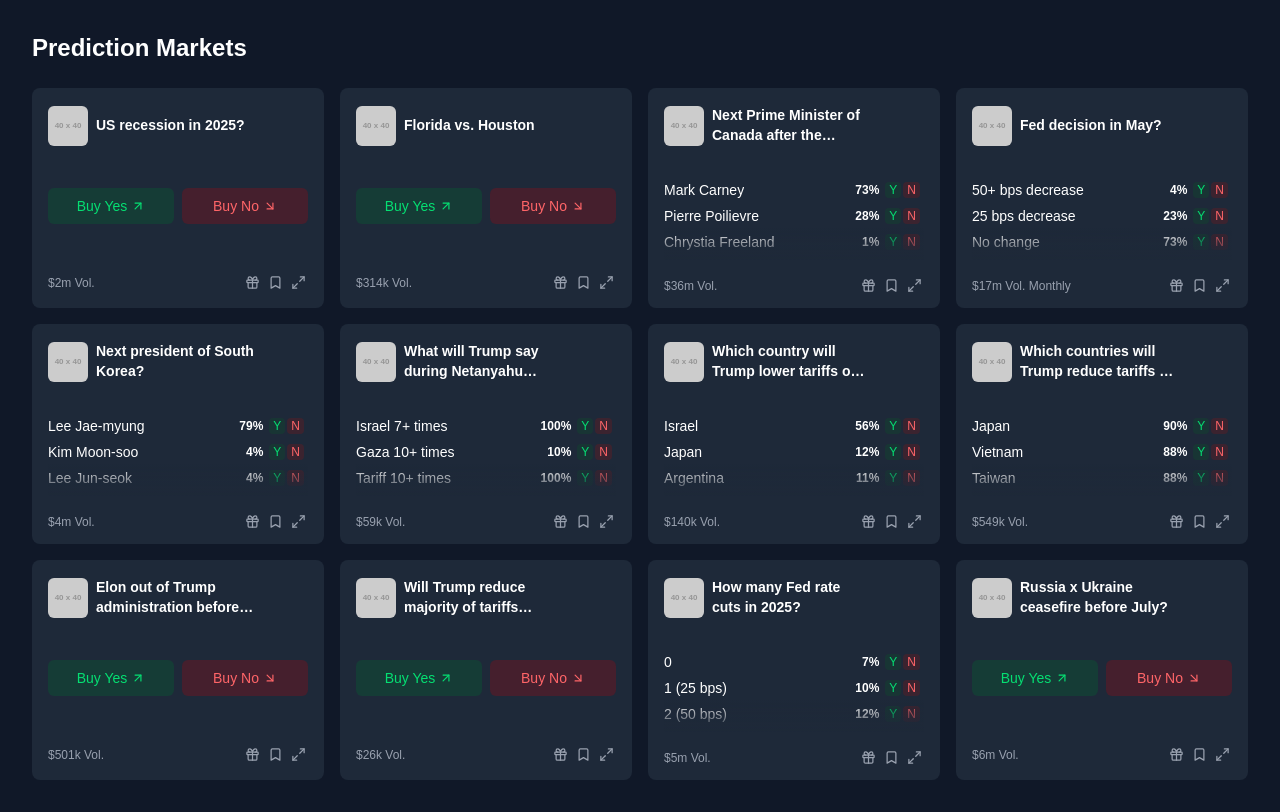
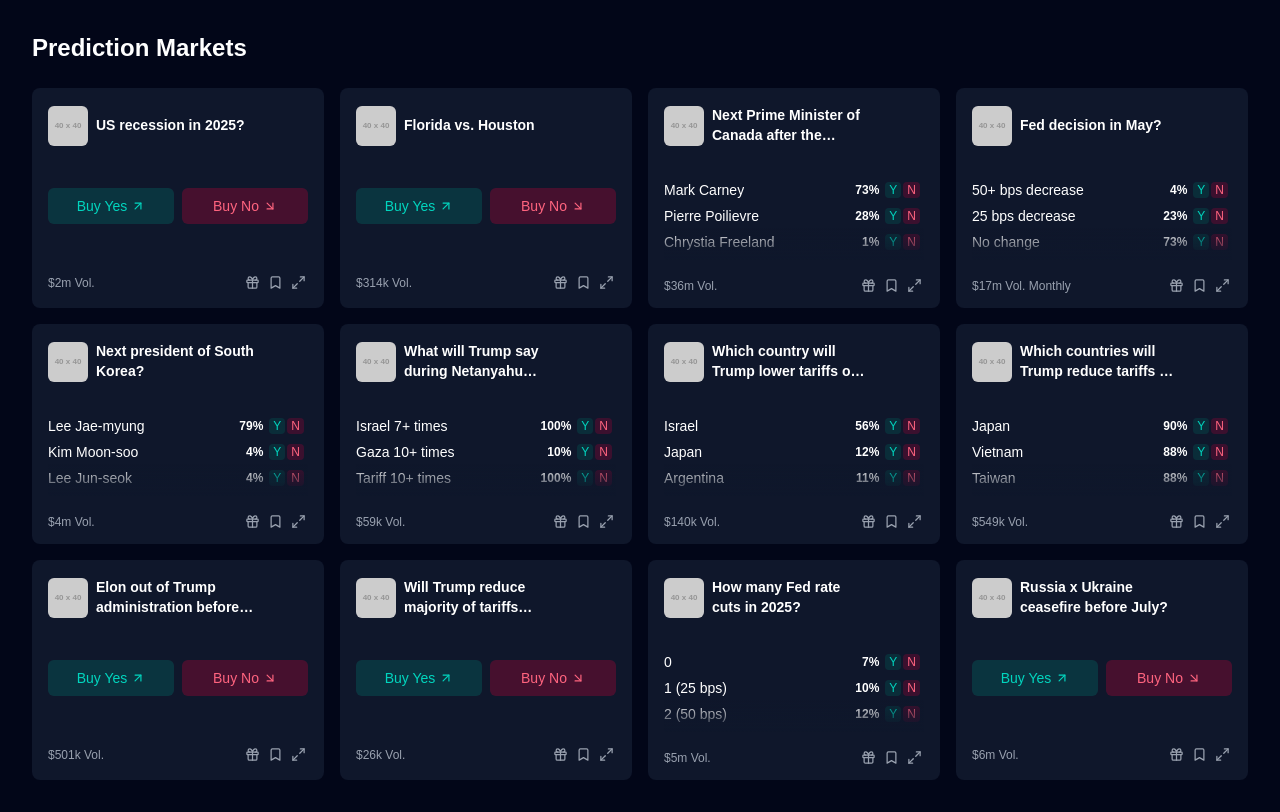
Before and after one commit to ewang0/card-grid-expandable, a Next.js app: page / in a window 1280 px wide. Built offline with nearby package versions, Linux system fonts and the light colour scheme.

Commit message:
update color scheme

```diff
--- a/app/components/expanding-card-grid.tsx
+++ b/app/components/expanding-card-grid.tsx
@@ -214,7 +214,7 @@ export default function ExpandingCardGrid() {
           <motion.div
             key={card.id}
             layout
-            className="bg-gray-800 rounded-lg overflow-hidden transition-shadow hover:shadow-lg group"
+            className="bg-slate-900 rounded-lg overflow-hidden transition-shadow hover:shadow-lg group"
             style={{
               gridRow: isExpanded ? "span 2" : "span 1",
               height: isExpanded ? "456px" : "220px", // Increased height to fully span 2 rows
@@ -238,10 +238,7 @@ export default function ExpandingCardGrid() {
               </motion.div>
 
               {/* Content */}
-              <motion.div
-                layout="position"
-                className={`flex-grow relative ${isExpanded ? "overflow-y-auto" : ""}`}
-              >
+              <motion.div layout="position" className={`flex-grow relative ${isExpanded ? "overflow-y-auto" : ""}`}>
                 {hasOptions ? (
                   <div className="relative">
                     {/* Scrollable options container with different max-height based on expanded state */}
@@ -251,13 +248,21 @@ export default function ExpandingCardGrid() {
                       }`}
                     >
                       {card.options?.map((option, index) => (
-                        <motion.div key={index} layout="position" className="flex justify-between items-center mb-1.5">
+                        <motion.div
+                          key={index}
+                          layout="position"
+                          className="flex justify-between items-center mb-1.5 group"
+                        >
                           <span className="text-sm truncate max-w-[60%]">{option.name}</span>
                           <div className="flex items-center gap-1.5 flex-shrink-0">
                             <span className="font-semibold text-xs">{option.percentage}%</span>
                             <div className="flex gap-0.5">
-                              <span className="text-xs px-1 rounded bg-green-900/30 text-green-400">Y</span>
-                              <span className="text-xs px-1 rounded bg-red-900/30 text-red-400">N</span>
+                              <span className="text-xs px-1 rounded bg-teal-800/30 text-teal-400 group-hover:bg-teal-700/40 group-hover:text-teal-300 transition-colors duration-200">
+                                Y
+                              </span>
+                              <span className="text-xs px-1 rounded bg-rose-800/30 text-rose-400 group-hover:bg-rose-700/40 group-hover:text-rose-300 transition-colors duration-200">
+                                N
+                              </span>
                             </div>
                           </div>
                         </motion.div>
@@ -266,17 +271,17 @@ export default function ExpandingCardGrid() {
 
                     {/* Fade effect at the bottom when not expanded */}
                     {!isExpanded && (
-                      <div className="absolute bottom-0 left-0 right-0 h-8 bg-gradient-to-t from-gray-800 to-transparent pointer-events-none"></div>
+                      <div className="absolute bottom-0 left-0 right-0 h-8 bg-gradient-to-t from-slate-900 to-transparent pointer-events-none"></div>
                     )}
                   </div>
                 ) : (
                   <motion.div layout="position">
                     {/* Buy buttons */}
                     <motion.div layout="position" className="mt-2 grid grid-cols-2 gap-2">
-                      <button className="flex justify-center items-center gap-1 py-2 bg-green-800/30 text-green-400 rounded-md text-sm">
+                      <button className="flex justify-center items-center gap-1 py-2 bg-teal-700/30 hover:bg-teal-600/40 text-teal-400 hover:text-teal-300 rounded-md text-sm transition-colors duration-200">
                         Buy Yes <ArrowUpRight size={14} />
                       </button>
-                      <button className="flex justify-center items-center gap-1 py-2 bg-red-800/30 text-red-400 rounded-md text-sm">
+                      <button className="flex justify-center items-center gap-1 py-2 bg-rose-700/30 hover:bg-rose-600/40 text-rose-400 hover:text-rose-300 rounded-md text-sm transition-colors duration-200">
                         Buy No <ArrowDownRight size={14} />
                       </button>
                     </motion.div>
@@ -324,7 +329,7 @@ export default function ExpandingCardGrid() {
 
                 {/* Shadow at the bottom of scrollable content - keep this outside the AnimatePresence */}
                 {isExpanded && (
-                  <div className="absolute bottom-[10px] left-0 right-0 h-8 bg-gradient-to-t from-gray-800 to-transparent pointer-events-none"></div>
+                  <div className="absolute bottom-[10px] left-0 right-0 h-8 bg-gradient-to-t from-slate-900 to-transparent pointer-events-none"></div>
                 )}
               </motion.div>
 
@@ -334,15 +339,15 @@ export default function ExpandingCardGrid() {
                   {card.volume} {card.monthly && "Monthly"}
                 </span>
                 <div className="flex gap-1">
-                  <div className="hover:bg-gray-700 p-0.5 rounded cursor-pointer">
+                  <div className="hover:bg-slate-800 p-0.5 rounded cursor-pointer">
                     <Gift size={15} />
                   </div>
-                  <div className="hover:bg-gray-700 p-0.5 rounded cursor-pointer">
+                  <div className="hover:bg-slate-800 p-0.5 rounded cursor-pointer">
                     <Bookmark size={15} />
                   </div>
                   <button
                     onClick={() => toggleExpand(card.id)}
-                    className="text-gray-400 hover:text-white hover:bg-gray-700 p-0.5 rounded transition-colors flex-shrink-0 cursor-pointer"
+                    className="text-gray-400 hover:text-white hover:bg-slate-800 p-0.5 rounded transition-colors flex-shrink-0 cursor-pointer"
                     aria-label={isExpanded ? "Collapse card" : "Expand card"}
                   >
                     {isExpanded ? <Minimize2 size={15} /> : <Maximize2 size={15} />}
--- a/app/components/price-chart.tsx
+++ b/app/components/price-chart.tsx
@@ -1,7 +1,15 @@
 "use client"
 
 import { useEffect, useRef, useState } from "react"
-import { createChart, ColorType, LineStyle, CrosshairMode, ChartOptions, DeepPartial, Time } from "lightweight-charts"
+import {
+  createChart,
+  ColorType,
+  LineStyle,
+  CrosshairMode,
+  type ChartOptions,
+  type DeepPartial,
+  type Time,
+} from "lightweight-charts"
 import { ArrowUp, ArrowDown } from "lucide-react"
 
 // Time period options
@@ -73,8 +81,8 @@ export default function PriceChart({ cardId, percentage, change = 0 }: PriceChar
       const value = i === 0 ? percentage : Math.max(5, Math.min(95, startValue + randomWalk))
 
       points.push({
-        time: pointDate.getTime() / 1000 as Time,
-        value: Number(value.toFixed(1)) ,
+        time: (pointDate.getTime() / 1000) as Time,
+        value: Number(value.toFixed(1)),
       })
 
       // Update the start value to create a continuous line
@@ -97,7 +105,7 @@ export default function PriceChart({ cardId, percentage, change = 0 }: PriceChar
 
     const chartOptions: DeepPartial<ChartOptions> = {
       layout: {
-        background: { type: ColorType.Solid, color: "rgba(19, 23, 34, 0)" },
+        background: { type: ColorType.Solid, color: "rgba(15, 23, 42, 0)" },
         textColor: "#9ca3af",
         fontSize: 12,
       },
@@ -137,7 +145,7 @@ export default function PriceChart({ cardId, percentage, change = 0 }: PriceChar
           width: 1,
           color: "rgba(224, 227, 235, 0.1)",
           style: LineStyle.Solid,
-          labelBackgroundColor: "#13171e",
+          labelBackgroundColor: "#0f172a",
         },
       },
       handleScroll: false, // Disable chart scrolling
@@ -148,7 +156,7 @@ export default function PriceChart({ cardId, percentage, change = 0 }: PriceChar
     const data = generateMockData()
 
     const lineSeries = chart.addLineSeries({
-      color: "#3b82f6",
+      color: "#2dd4bf",
       lineWidth: 2,
       crosshairMarkerVisible: true,
       crosshairMarkerRadius: 4,
@@ -169,7 +177,7 @@ export default function PriceChart({ cardId, percentage, change = 0 }: PriceChar
       {
         time: data[data.length - 1].time,
         position: "inBar",
-        color: "#3b82f6",
+        color: "#2dd4bf",
         shape: "circle",
         size: 1,
       },
@@ -204,9 +212,11 @@ export default function PriceChart({ cardId, percentage, change = 0 }: PriceChar
         <div>
           <div className="text-xs text-gray-400">YES</div>
           <div className="flex items-center gap-2">
-            <span className="text-xl font-bold">{percentage}% chance</span>
+            <span className="text-xl font-bold text-teal-400">{percentage}% chance</span>
             {change !== 0 && (
-              <span className={`text-sm flex items-center px-2 py-0.5 rounded-full ${isPositive ? "bg-green-900/30 text-green-400" : "bg-red-900/30 text-red-400"}`}>
+              <span
+                className={`text-sm flex items-center px-2 py-0.5 rounded-full ${isPositive ? "bg-teal-800/30 text-teal-400" : "bg-rose-800/30 text-rose-400"}`}
+              >
                 {isPositive ? <ArrowUp size={16} /> : <ArrowDown size={16} />}
                 {Math.abs(change)}%
               </span>
--- a/app/page.tsx
+++ b/app/page.tsx
@@ -2,7 +2,7 @@ import ExpandingCardGrid from "./components/expanding-card-grid";
 
 export default function Home() {
   return (
-    <main className="min-h-screen p-4 md:p-8 bg-gray-900 text-white">
+    <main className="min-h-screen p-4 md:p-8 bg-slate-950 text-white">
     <div className="max-w-7xl mx-auto">
       <h1 className="text-2xl font-bold mb-6">Prediction Markets</h1>
       <ExpandingCardGrid />
```
